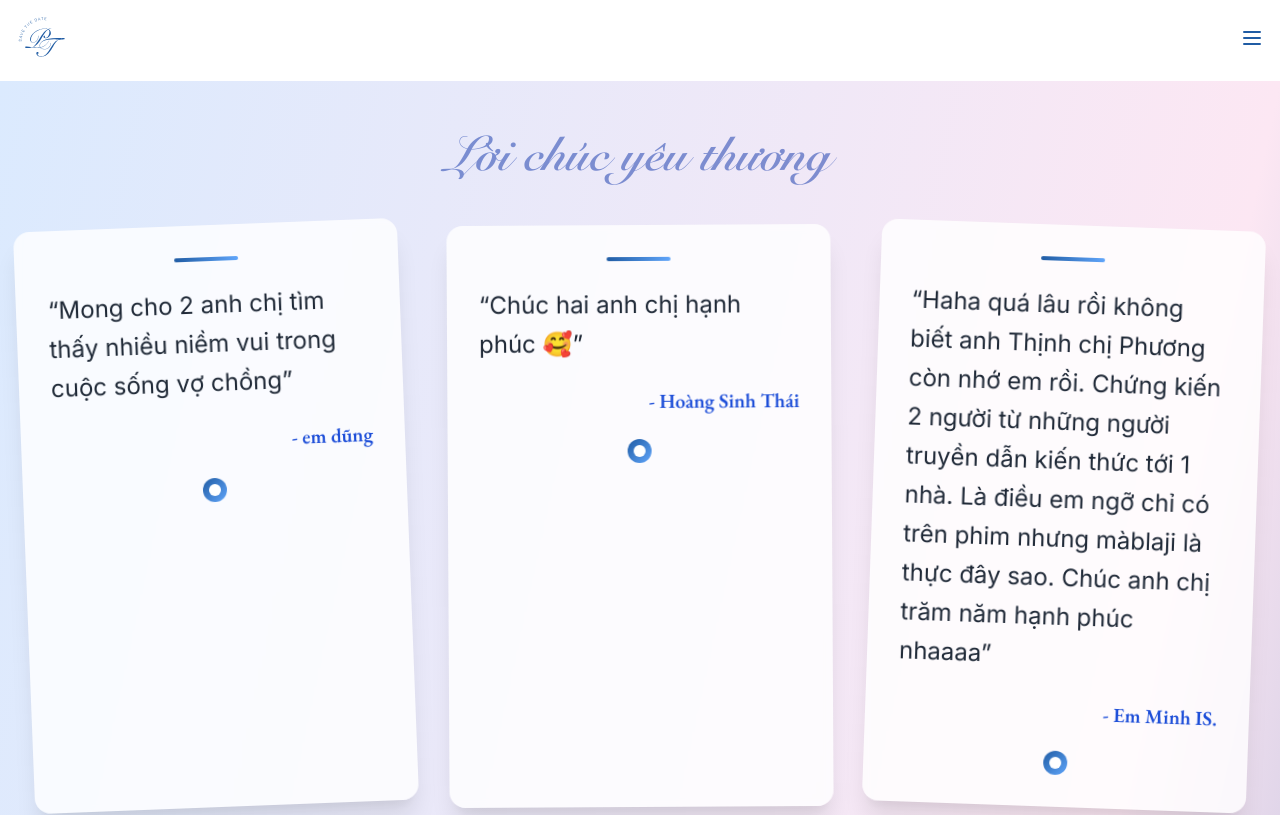
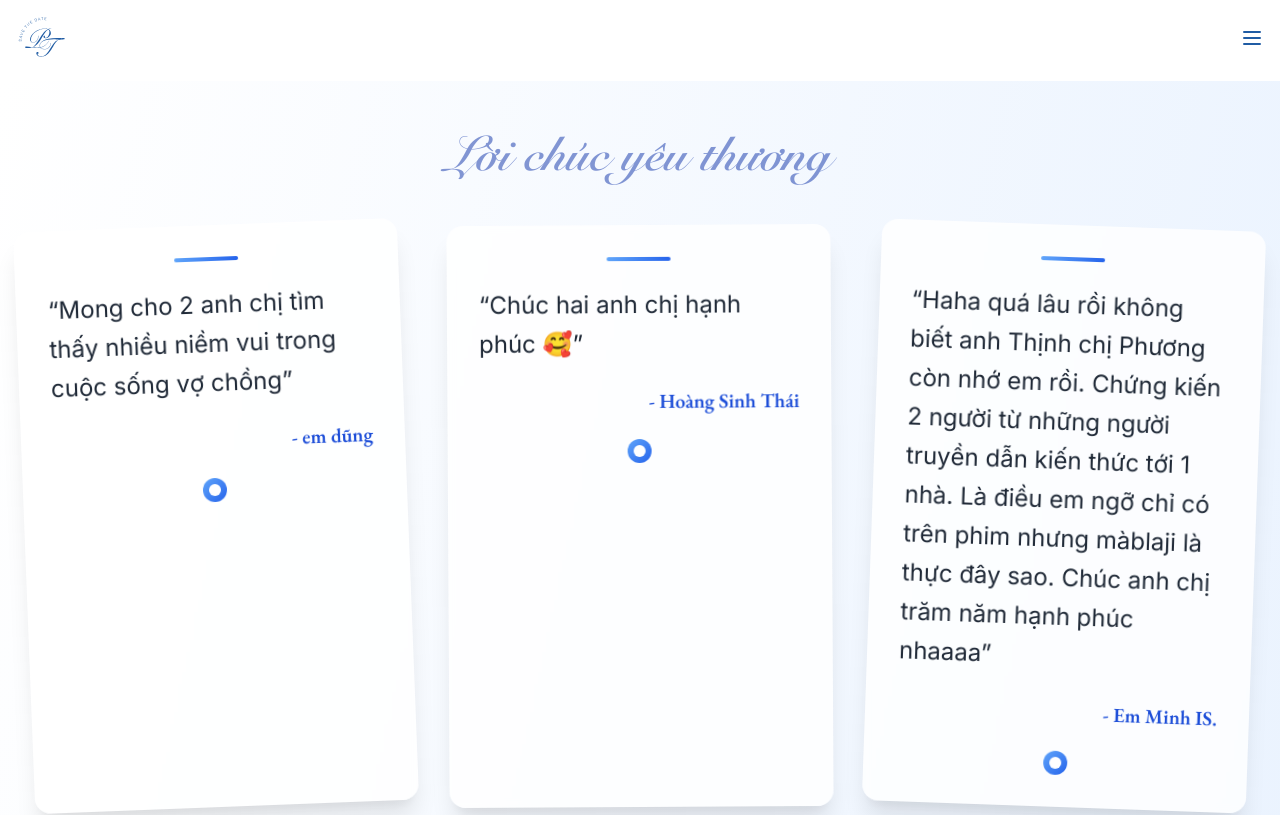
Before and after one commit to tudacoding/wedding-player, a Next.js app: page /wishes in a window 1280 px wide. Shown: the top 815 px of the page. Built offline with nearby package versions, Linux system fonts and the light colour scheme.

Commit message:
change color

```diff
--- a/src/app/wishes/page.tsx
+++ b/src/app/wishes/page.tsx
@@ -57,7 +57,7 @@ const WishesPage = () => {
   return (
     <>
       <Header />
-      <div className="px-4 py-12 bg-gradient-to-br from-blue-100 via-pink-100 to-primary min-h-screen">
+      <div className="px-4 py-12 bg-gradient-to-br from-white to-blue-100 min-h-screen">
         <h1 className="text-5xl font-bold font-svn-snell mb-12 text-center text-blue-800 font-cursive animate-pulse">Lời chúc yêu thương</h1>
         <div className="flex flex-wrap justify-center gap-10">
           {wishes.map((wish, index) => (
@@ -69,14 +69,14 @@ const WishesPage = () => {
                 transform: `rotate(${Math.random() * 6 - 3}deg)`,
               }}
             >
-              <div className="mb-6 h-1 w-16 bg-gradient-to-r from-primary to-blue-400 rounded-full mx-auto"></div>
+              <div className="mb-6 h-1 w-16 bg-gradient-to-r from-blue-400 to-blue-600 rounded-full mx-auto"></div>
               <p className="text-gray-800 text-2xl font-handwriting leading-relaxed mb-6">
                 &ldquo;{wish?.content}&rdquo;
               </p>
               <p className="text-blue-700 text-xl font-eb-garamond font-semibold mt-6 text-right">
                 - {wish?.sender}
               </p>
-              <div className="w-6 h-6 bg-gradient-to-br from-primary to-blue-400 rounded-full mx-auto mt-6 flex items-center justify-center animate-spin-slow">
+              <div className="w-6 h-6 bg-gradient-to-br from-blue-400 to-blue-600 rounded-full mx-auto mt-6 flex items-center justify-center animate-spin-slow">
                 <div className="w-3 h-3 bg-white rounded-full"></div>
               </div>
             </div>
@@ -86,7 +86,7 @@ const WishesPage = () => {
           <button
             ref={buttonRef}
             onClick={openDialog}
-            className="text-primary hover:underline uppercase text-sm"
+            className="text-blue-600 hover:underline uppercase text-sm"
           >
             Send your wishes →
           </button>
```
